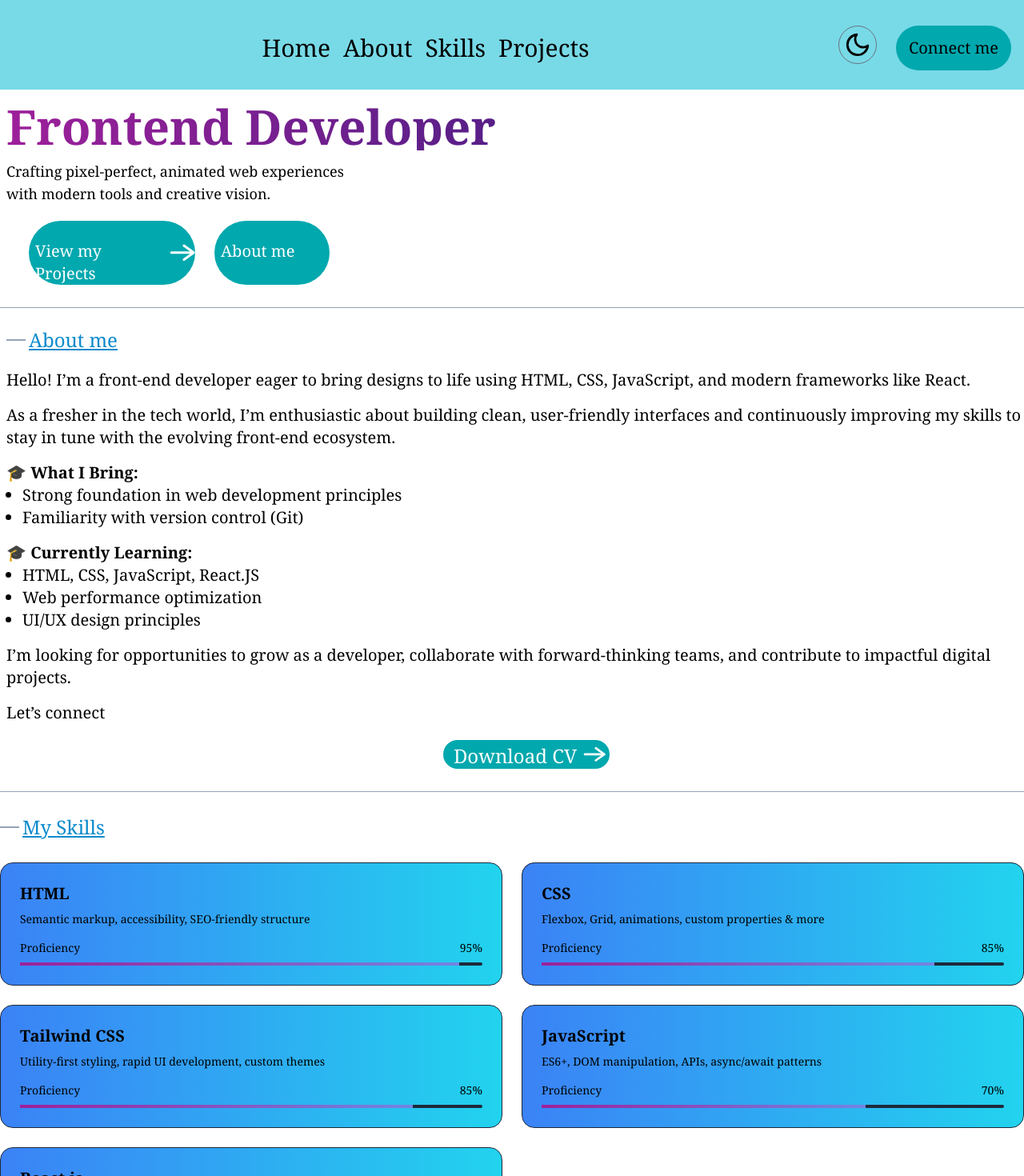
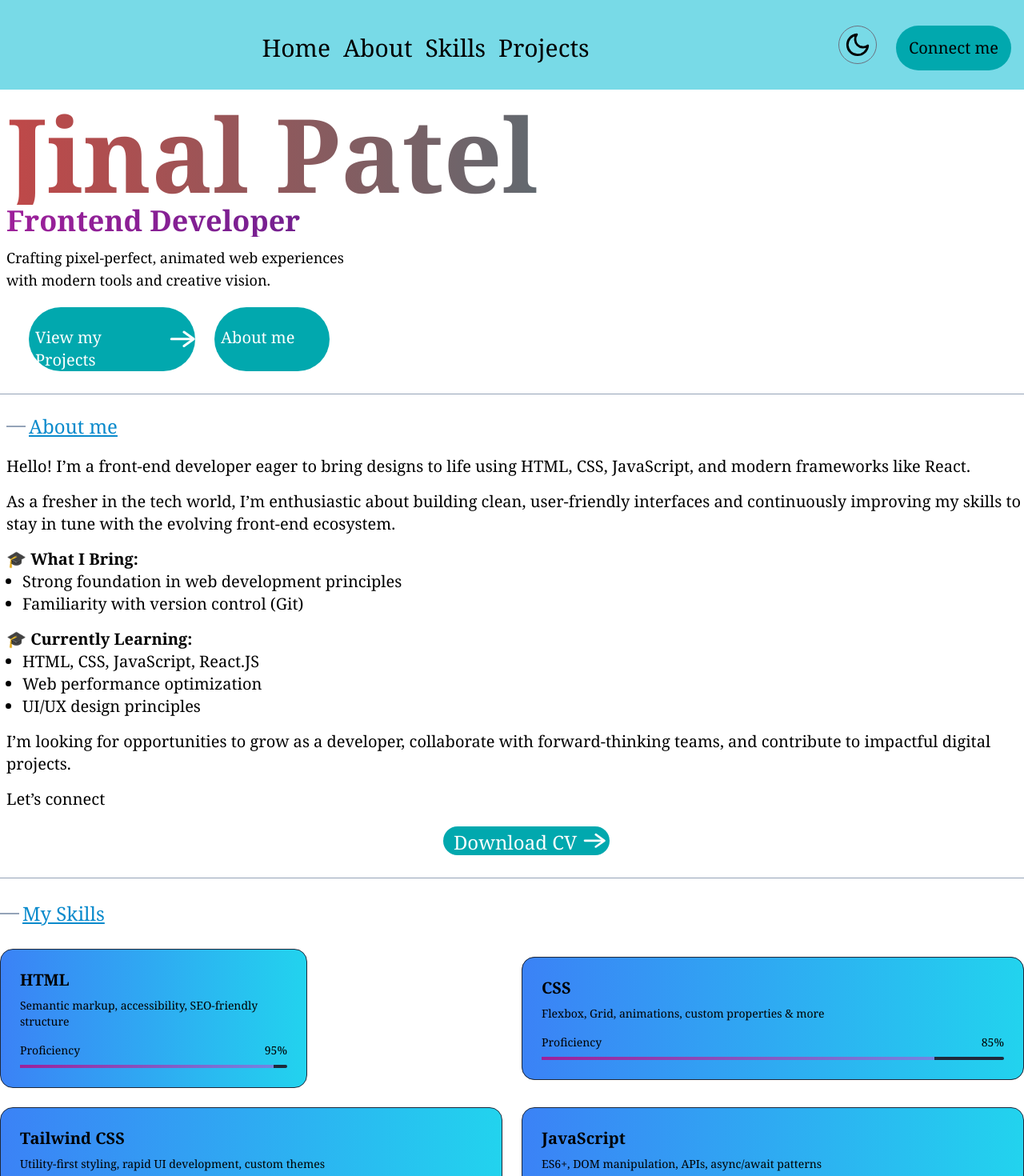
Before and after one commit to jinalp2002/Portfolio, a React (Vite) app: page / in a window 1280 px wide. Shown: the top 1470 px of the page at 80% size. Built offline with nearby package versions, Linux system fonts and the light colour scheme.

Commit message:
Portfolio

```diff
--- a/src/Component/Hero.tsx
+++ b/src/Component/Hero.tsx
@@ -13,11 +13,13 @@ const Hero = () => {
 
             className="min-h-screen dark:bg-[#001927] font-serif" >
             <div className="dark:bg-[#001927] pl-2">
+                <h1 className="text-3xl md:text-9xl sm:text-6xl font-serif bg-gradient-to-r  bg-clip-text text-transparent pt-4 font-bold  from-[#c04848] to-[#0b8793]
+dark:from-[#4b8032] dark:to-[#f9d423]">Jinal Patel</h1>
                 <motion.h1
                     initial={{ opacity: 0, y: 50 }}   // start state
                     animate={{ opacity: 1, y: 0 }}    // end state
                     transition={{ duration: 0.6, ease: "easeInOut" }}
-                    className="text-3xl md:text-6xl sm:text-4xl font-serif bg-gradient-to-r from-[#9d209a] to-[#0c1e73] bg-clip-text text-transparent pt-4 font-bold dark:from-[#ffe186] dark:to-[#80640e] ">Frontend Developer</motion.h1>
+                    className="text-xl md:text-4xl sm:text-2xl font-serif bg-gradient-to-r from-[#9d209a] to-[#0c1e73] bg-clip-text text-transparent font-bold dark:from-[#ffe186] dark:to-[#80640e] ">Frontend Developer</motion.h1>
                 <motion.h2
                     initial={{ opacity: 0, y: 50 }}
                     animate={{ opacity: 1, y: 0 }}
--- a/src/Component/MySkills.tsx
+++ b/src/Component/MySkills.tsx
@@ -21,7 +21,7 @@ const MySkills = () => {
                     {/* Card 1*/}
                     <motion.div initial={{ opacity: 0, x: -100 }}
                         whileInView={{ opacity: 1, x: 0 }}
-                        transition={{ duration: 0.5 }} className="dark:bg-[#0b0f1a] border border-slate-800 rounded-2xl p-6 hover:scale-105 transition bg-gradient-to-r from-blue-500 to-cyan-400 dark:bg-gradient-to-r dark:from-[#3a398d] dark:to-[#0d171d]">
+                        transition={{ duration: 0.5 }} className="dark:bg-[#0b0f1a] border border-slate-800 rounded-2xl p-6 hover:scale-105 transition bg-gradient-to-r from-blue-500 to-cyan-400 dark:bg-gradient-to-r dark:from-[#3a398d] dark:to-[#0d171d] w-full max-w-sm">
                         <h2 className="dark:text-white text-xl font-semibold">HTML</h2>
                         <p className="dark:text-slate-400 text-sm mt-2">
                             Semantic markup, accessibility, SEO-friendly structure
--- a/src/Component/Navbar.tsx
+++ b/src/Component/Navbar.tsx
@@ -15,7 +15,7 @@ const Navbar = ({ theme, setTheme }: props) => {
 
 
     return (
-        <div className="sticky top-0 z-20 h-9 md:h-28 bg-primary dark:bg-[#052f4a]  dark:text-white text-black flex items-center justify-between px-4 font-serif">
+        <div className="sticky top-0 z-20 h-9 md:h-28 bg-primary dark:bg-[#052f4a] w-full dark:text-white text-black flex items-center justify-between px-4 font-serif">
 
 
             <div className="flex gap-4 text-xs sm:text-2xl md:text-3xl justify-between items-between pt-2 ml-auto">
--- a/src/Component/Projects.tsx
+++ b/src/Component/Projects.tsx
@@ -34,7 +34,7 @@ const Projects = () => {
                     <motion.div
                         transition={{ duration: 0.9, ease: "easeOut" }}
                         variants={item}
-                        className="dark:bg-[#0b0f1a] border border-slate-800 rounded-2xl p-6  bg-gradient-to-r from-[#3a0425] to-[#d387b6] dark:bg-gradient-to-r dark:from-[#314755] dark:to-[#26a0da] mt-7 w-96 ">
+                        className="dark:bg-[#0b0f1a] border border-slate-800 rounded-2xl p-6  bg-gradient-to-r from-[#3a0425] to-[#d387b6] dark:bg-gradient-to-r dark:from-[#314755] dark:to-[#26a0da] mt-7 w-full max-w-sm ">
 
                         <h2 className="text-xl font-bold  dark:text-white text-yellow-200">
                             Jewellery
@@ -76,7 +76,7 @@ const Projects = () => {
 
                         transition={{ duration: 0.9, ease: "easeOut" }}
                         variants={item}
-                        className="dark:bg-[#0b0f1a] border border-slate-800 rounded-2xl  bg-gradient-to-r from-[#3a0425] to-[#d387b6] dark:bg-gradient-to-r dark:from-[#314755] dark:to-[#26a0da] mt-7 w-96 p-6">
+                        className="dark:bg-[#0b0f1a] border border-slate-800 rounded-2xl  bg-gradient-to-r from-[#3a0425] to-[#d387b6] dark:bg-gradient-to-r dark:from-[#314755] dark:to-[#26a0da] mt-7 w-full max-w-sm p-6">
 
                         <h2 className="text-xl font-bold  dark:text-white text-yellow-200">
                             Country
```
